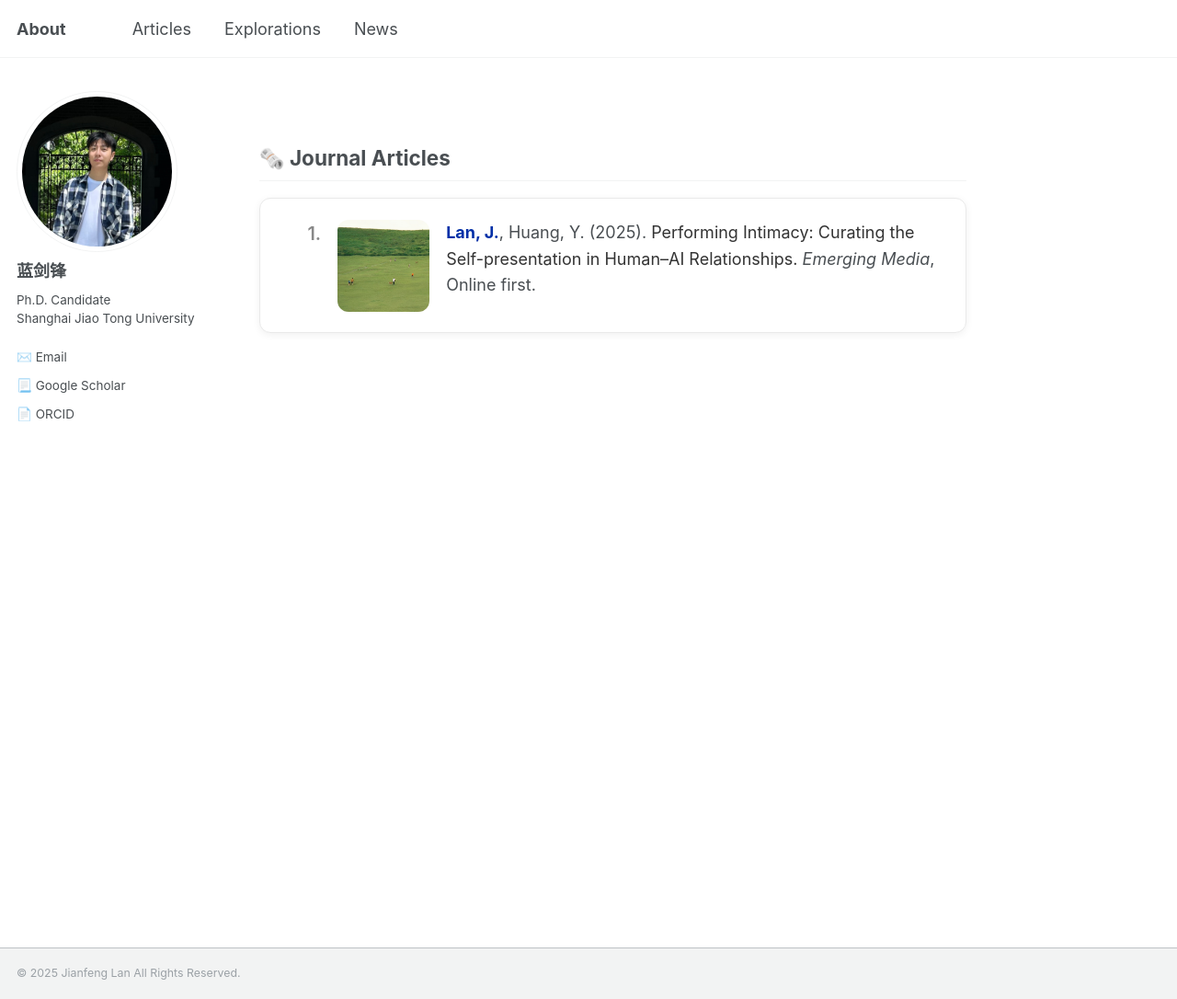
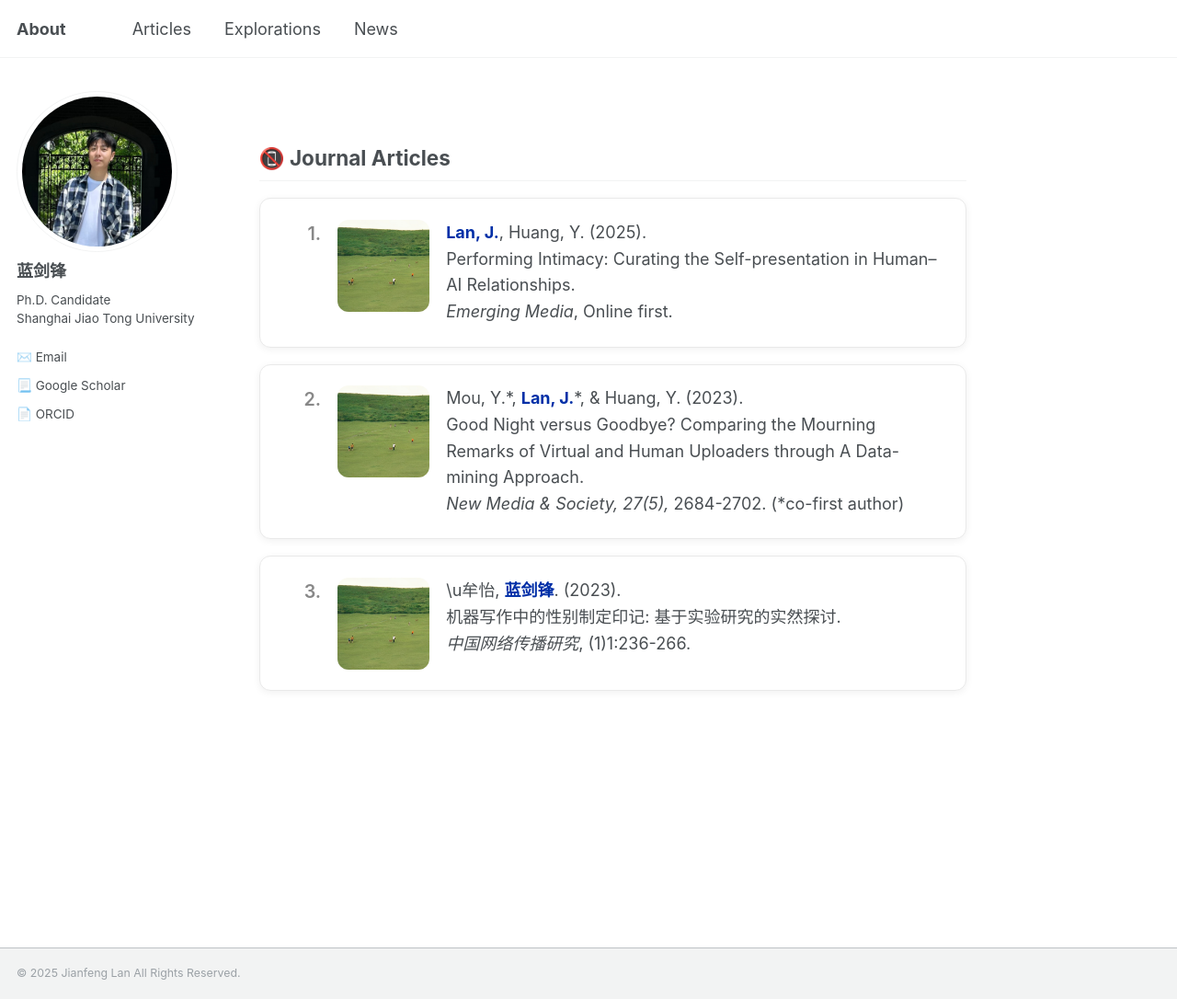
Before and after one commit to jianfenglan/jianfenglan.github.io, a Jekyll site: the page built from articles.md, in a window 1280 px wide and 1086 px high. Shown: the whole window at 92% size. Built offline with Jekyll 4.4.1, drawn with Linux system fonts in a browser that asks for light colours.

Commit message:
Update articles.md

```diff
--- a/articles.md
+++ b/articles.md
@@ -68,20 +63,6 @@ author_profile: true
     font-weight: 700;
 }
 
-/* 链接样式 */
-.publication-content a {
-    color: #333333;
-    text-decoration: none;
-    transition: all 0.2s ease-in-out;
-}
-
-.publication-content a:hover {
-    color: #002FA7;
-    border-bottom-color: #002FA7;
-    text-decoration: none;
-}
-
-/* 模态弹窗样式 */
 .modal-overlay {
     display: none;
     position: fixed;
@@ -119,32 +100,35 @@ author_profile: true
 }
 </style>
 
-<h2>🗞️ Journal Articles</h2>
+<h2>📵 Journal Articles</h2>
 <div class="publication-list">
-
-  <!-- 第一篇：包含封面图 -->
-  <div class="publication-card" data-detail="test">
+  <div class="publication-card" data-detail="test 📄️ 读阅原文: https://journals.sagepub.com/doi/10.1177/27523543251334157">
     <img src="/images/Nara.jpg" alt="cover image" class="publication-thumb">
     <div class="publication-content">
-      <span class="my-name">Lan, J.</span>, Huang, Y. (2025).
-      <a href="https://journals.sagepub.com/doi/10.1177/27523543251334157" target="_blank">
-        Performing Intimacy: Curating the Self-presentation in Human–AI Relationships.
-      </a> <em>Emerging Media</em>, Online first.
+      <span class="my-name">Lan, J.</span>, Huang, Y. (2025).<br>
+      Performing Intimacy: Curating the Self-presentation in Human–AI Relationships.<br>
+      <em>Emerging Media</em>, Online first.
     </div>
   </div>
-
-  <!-- 你可以继续添加其他文章卡片 -->
-  <!-- 示例（无封面图）：
-  <div class="publication-card" data-detail="即将添加详细内容...">
+  <div class="publication-card" data-detail="test 📄️ 读阅原文: https://journals.sagepub.com/doi/abs/10.1177/14614448231212822">
+    <img src="/images/Nara.jpg" alt="cover image" class="publication-thumb">
     <div class="publication-content">
-      <span class="my-name">Lan, J.</span>, Author B. (2024). Title... <em>Journal</em>, volume(issue), pages.
+      Mou, Y.*, <span class="my-name">Lan, J.</span>*, & Huang, Y. (2023).<br>
+      Good Night versus Goodbye? Comparing the Mourning Remarks of Virtual and Human Uploaders through A Data-mining Approach.<br>
+      <em>New Media & Society, 27(5),</em> 2684-2702. (*co-first author)
     </div>
   </div>
-  -->
-
+  <div class="publication-card" data-detail="test 📄️ 读阅原文: https://kns.cnki.net/kcms2/article/abstract?v=GkDm8A2i92VBZr4Pc9BCTuftHqtLSYVDs72W7FTmGxfw4EkljcxhCMJY_PXcoDUDbJ0UkadB4B8hs0ghaGbIOCDOSUwR5f8KMwCl92uzmX0HhWtKIAC87IOwIsbZroyTNq30gq8ntLqBK7PKGLf8ZPzN9GvOLRd9t6O4RiLs7zE=&uniplatform=NZKPT">
+    <img src="/images/Nara.jpg" alt="cover image" class="publication-thumb">
+    <div class="publication-content">
+            \u牟怡, <span class="my-name">蓝剑锋</span>. (2023).<br>
+      机器写作中的性别制定印记: 基于实验研究的实然探讨.<br>
+      <em>中国网络传播研究</em>, (1)1:236-266.
+    </div>
+  </div>
 </div>
 
-<!-- 模态弹出层 -->
+<!-- Modal -->
 <div id="popup-modal" class="modal-overlay">
   <div class="modal-content">
     <span class="close-button">&times;</span>
```
Also changed, not shown: other parts of articles.md (+0 -5 lines).
